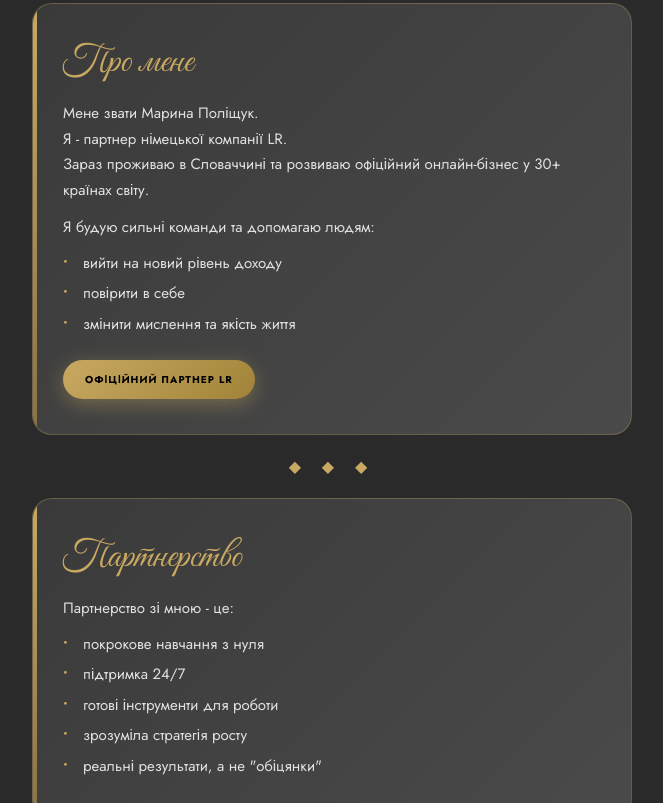
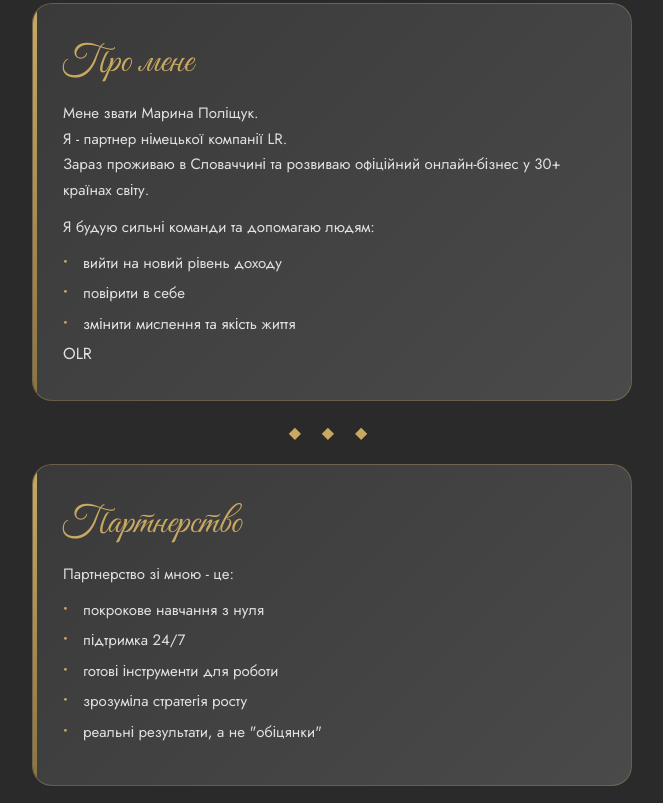
Before and after one commit to dkarakonstantin23-max/polischuk, a plain HTML site: page index.html in a window 1280 px wide. Shown: the part 927-1730 px from the top of the page, without its empty margins (308-971 px from the left). Drawn offline with nearby package versions, Linux system fonts and the light colour scheme; a web font is replaced by a local one.

Commit message:
Update index.html

```diff
--- a/index.html
+++ b/index.html
@@ -371,7 +371,7 @@
                 <li>повірити в себе</li>
                 <li>змінити мислення та якість життя</li>
             </ul>
-            <div class="gold-badge-inline">Офіційний партнер LR</div>
+            <div class="">ОLR</div>
         </div>
 
         <div class="divider-dots">◆ ◆ ◆</div>
```
